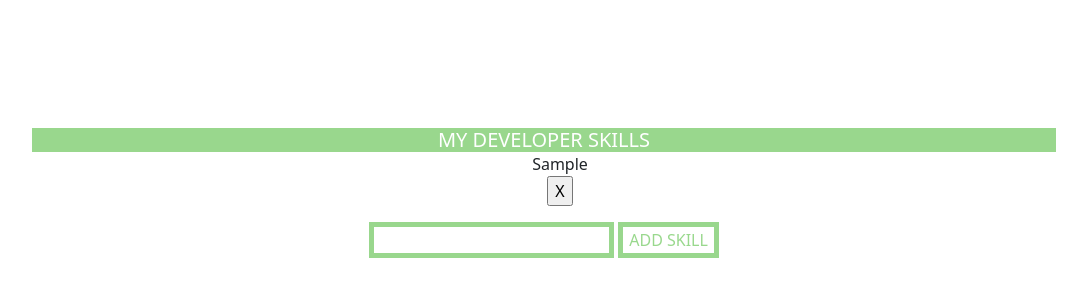
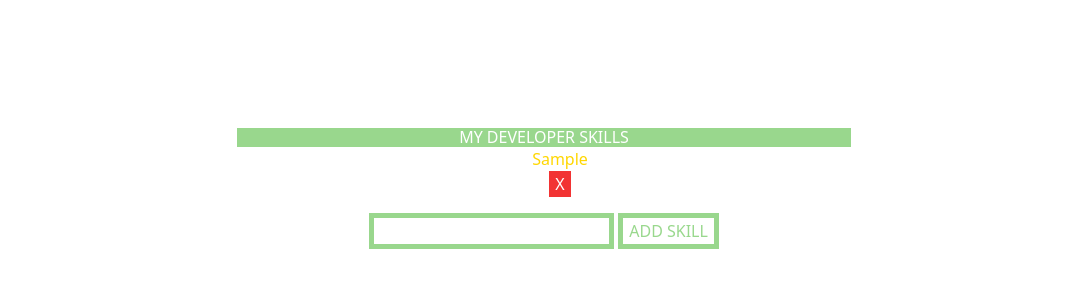
Before and after one commit to maikalangi/dev-skills-lab, a plain HTML site: page index.html in a window 1280 px wide. Both pictures are taken after typing "Sample" into the empty fields and a click on the button "ADD SKILL". Shown: the whole page, without its empty margins (96-1183 px from the left). Drawn offline with nearby package versions, Linux system fonts and the light colour scheme.

Commit message:
adds new remove function inside new skill list and adjusts css list and button styles

```diff
--- a/css/style.css
+++ b/css/style.css
@@ -1,5 +1,20 @@
 :root {
     --main-bg-color: rgba(128, 206, 113, 0.8);
+}
+
+li {
+    display: block;
+    align-content: flex-start;
+    flex-wrap: wrap;
+    color: gold;
+}
+
+.close {
+    align-self: flex-start;
+    display: inline-block;
+    background-color: rgba(239, 0, 0, 0.8);
+    color: white;
+    border: none;
 }
 
 #main-box {
@@ -13,7 +28,7 @@
 
 #list {
     display: flex;
-    flex-direction: row;
+    flex-direction: row-reverse;
     margin: auto;
     width: auto;
     height: auto;
@@ -24,7 +39,8 @@
     background-color:var(--main-bg-color);
     color: white;
     margin: auto;
-    width: auto;
+    padding: px;
+    width: 60%;
     text-align: center;
     padding: initial;
 }
--- a/index.html
+++ b/index.html
@@ -17,7 +17,7 @@
     </head>
     <body>
         <main id="main-box">
-                <h5 id="title">MY DEVELOPER SKILLS</h5>
+                <h6 id="title">MY DEVELOPER SKILLS</h6>
                 <ul class="list"></ul>
                 <div class="input-area">
                     <input id='field' type="text">
--- a/js/script.js
+++ b/js/script.js
@@ -1,41 +1,26 @@
-// // the "document ready" approach
-// $(document).ready(function () {
-//     // all of your app's js goes within this function
-//     alert("Everything is ready, let's do this")
-//   })
-
-//   // or, the shortcut version
-//   $(function () {
-//     // all of your app's js goes within this function
-//     alert("Everything is ready, let's do this")
-//   })
-
 const $ul = $('.list')
 const $button = $('#button')
 const $input = $('#field')
 
 const addSkill = $input.val()
 
-console.log(addSkill)
-
 // function will add skill from input field into newly created list under title
 
 $button.click(()=>{
-    // while ($input.val()!==''){
-    const $skill = $('<li class="skill"></li>');
-    const $close = $('<input class="close" type="button" value="X"/>')
+    const $skill = $('<li></li>');
+    const $close = $('<button class="close">X</button>');
+    $close.css({'height': 'auto','width': 'auto'});
     $skill.css('list-style-type', 'none');
     $skill.text($input.val());
     $ul.append($skill);
     $ul.append($close);
-    // }
+
+    // new list will have button with function to clear skill entry
+
+    $close.click(()=>{
+        $skill
+        .remove();
+        $close.remove();
+    });
     $input.val('');
 });
-
-// new list will have button with function to clear skill entry
-
-// const $close = $('.close')
-// const $skill = $('.skill')
-$('input.close').click(()=>{
-    $('li.skill').remove();
-});
```
